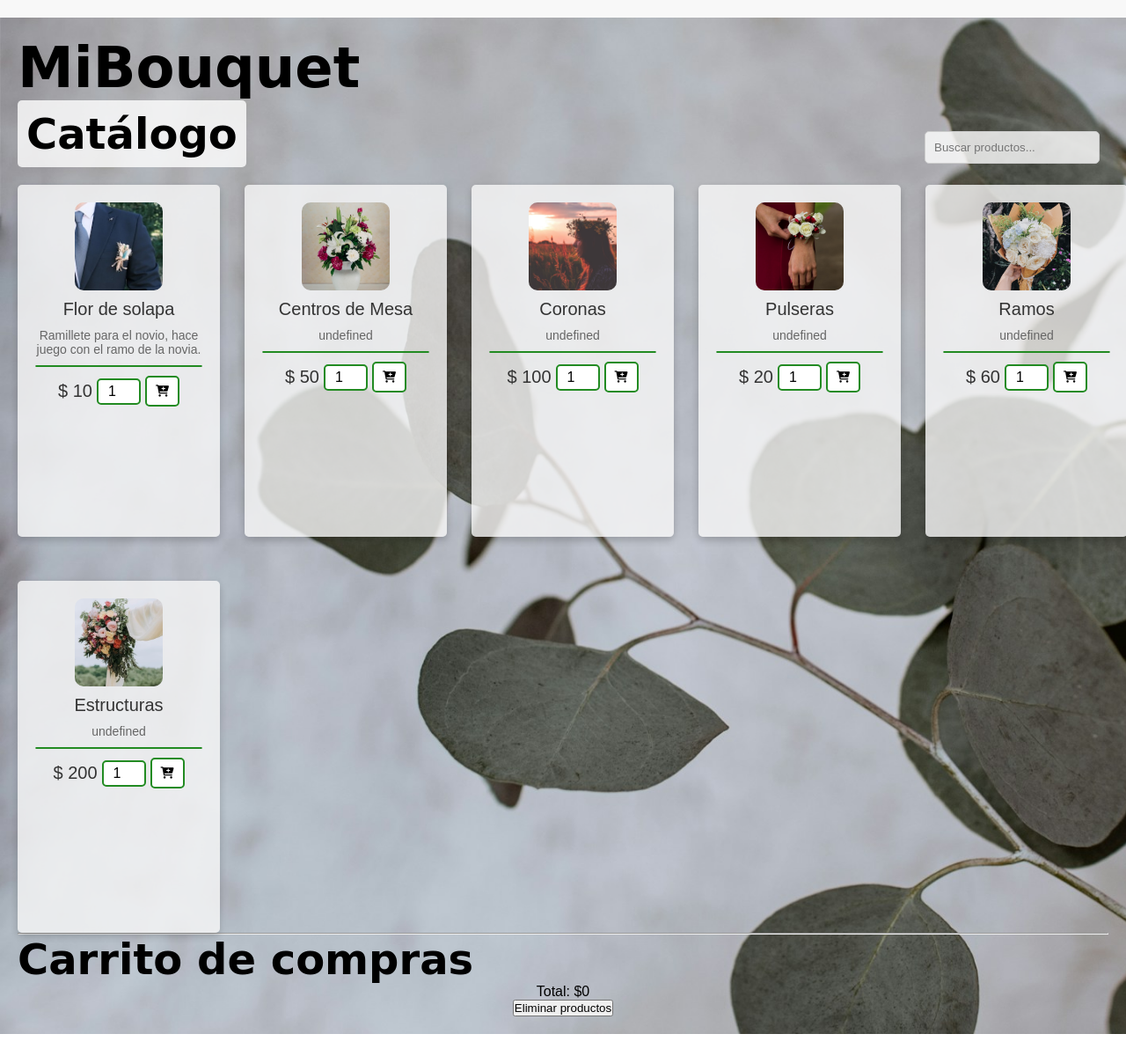
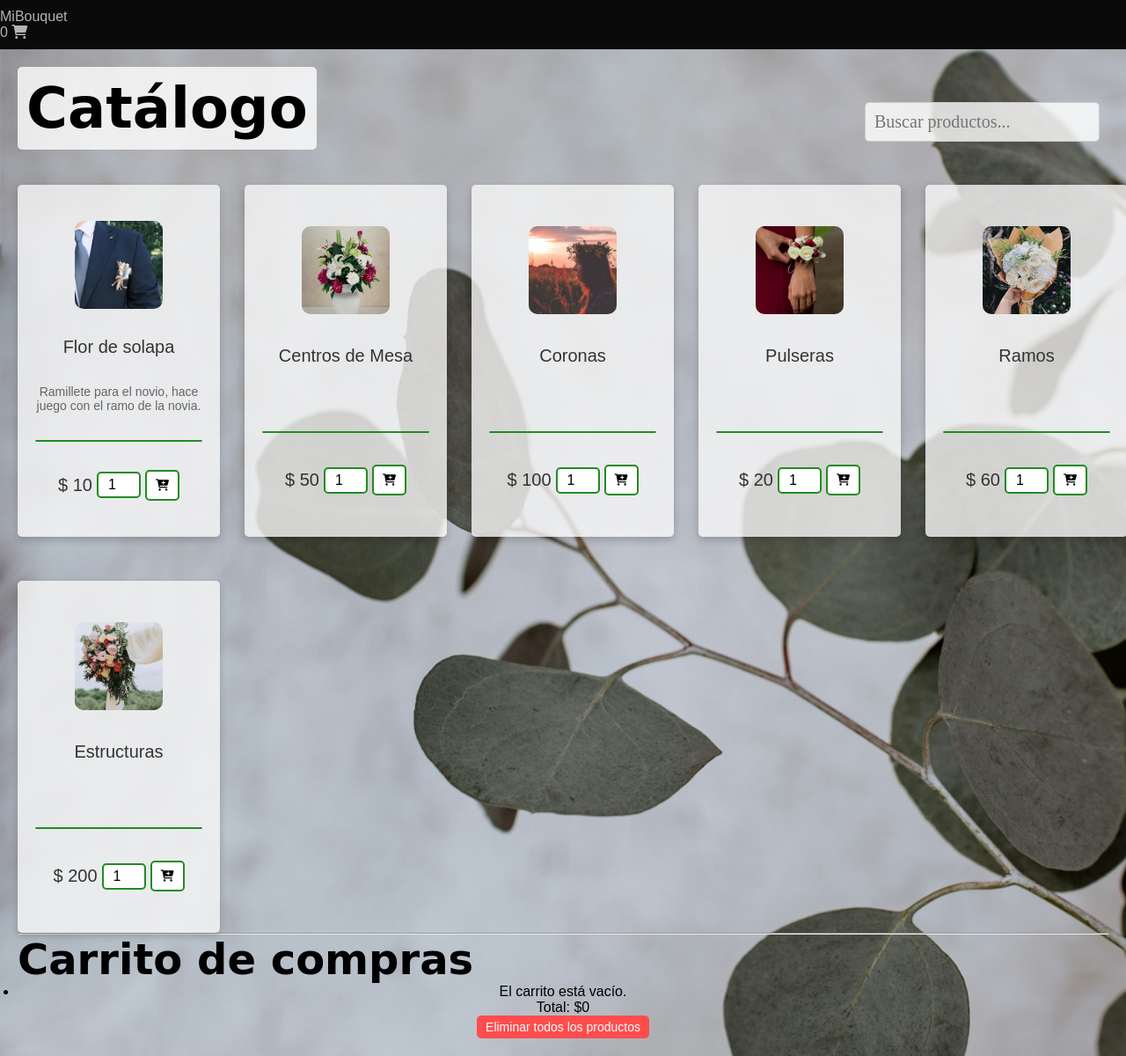
Before and after one commit to juanfierro/JS_PreEntregaFinal_Fierro, a plain HTML site: page index.html in a window 1280 px wide. Shown: the whole page at 88% size. Before the commit the page ends 1175 px from the top, so only its background shows below. Drawn offline with Linux system fonts and the light colour scheme; a web font is replaced by a local one.

Commit message:
mejora en el filtro y estilos de boton de eliminar

```diff
--- a/css/styles.css
+++ b/css/styles.css
@@ -16,8 +16,8 @@ body {
     padding: 0; }
 
 header {
-    background-color: #f8f8f8;
-    color: rgba(8, 7, 7, 0.692);
+    background-color: #0a0a0a;
+    color: rgba(255, 255, 255, 0.692);
     padding: 10px 0;
     box-shadow: 0 2px 4px rgba(0, 0, 0, 0.1); }
 
@@ -28,7 +28,8 @@ main {
 h1 {
     font-family: "Imperial Script", cursive;
     font-size: 4rem;
-    display: flex; }
+    display: flex;
+    padding: 20px; }
 
 h2 {
     font-family: "Imperial Script", cursive;
@@ -53,6 +54,10 @@ h2 {
     background-size: cover;
     background-repeat: no-repeat; }
 
+.fondo-secundario {
+    background-image: url("../assets/img/fondo2.jpg");
+    background-size: cover;
+    background-repeat: no-repeat; }
 
 
 
@@ -61,19 +66,22 @@ h2 {
     display: flex;
     justify-content: space-between;
     align-items: center;
-    margin-bottom: 20px;
+    margin-bottom: 40px;
     flex-direction: row; }
-.search-section h2 {
+.search-section h1 {
     background-color: rgba(255, 255, 255, 0.8);
     border-radius: 5px;
-    padding: 10px; }
+    padding: 10px;}
+
 .search-section input {
     background-color: rgba(255, 255, 255, 0.8);
     border-radius: 5px;
     padding: 10px;
     border: 1px solid #ccc;
     margin-right: 10px;
-    margin-top: 30px; }
+    margin-top: 30px;
+    font-family: "Imperial Script";
+    font-size: 20px; }
 
 
 
@@ -114,7 +122,7 @@ h2 {
     border-radius: 5px;
     display: flex;
     flex-direction: column;
-    justify-content: flex-start;
+    justify-content: space-evenly;
     align-items: center;
     padding: 20px;
     gap: 10px;
@@ -183,3 +191,21 @@ h2 {
     color: #fff; }
 .card .card-footer .card-btn:hover svg {
     fill: #fff; }
+
+
+
+
+/* boton eliminar carrito */
+.eliminar-btn {
+    background-color: #ff4d4d;
+    color: white;
+    border: none;
+    padding: 5px 10px;
+    border-radius: 5px;
+    cursor: pointer;
+    font-size: 14px;
+}
+
+.eliminar-btn:hover {
+    background-color: #ff1a1a;
+}
--- a/index.html
+++ b/index.html
@@ -9,23 +9,28 @@
 </head>
 <body>
     <header>
-
+        <span>MiBouquet</span>
+        <div id="icono-carrito" onclick="">
+            <span id="contador-carrito">0</span>
+            <i class="fas fa-shopping-cart"></i>
+        </div>
     </header>
     <main class="fondo-principal">
-        <h1>MiBouquet</h1>
         <section class="search-section">
-            <h2>Catálogo</h2>
+            <h1>Catálogo</h1>
             <input type="text" id="busqueda" placeholder="Buscar productos...">
         </section>
         <section>
             <div id="productos" class="product-grid"></div>
         </section>
-        <hr>
-        <h2>Carrito de compras</h2>
-        <ul id="carrito"></ul>
-        <p id="total"></p>
+        <section>
+            <hr>
+            <h2>Carrito de compras</h2>
+            <ul id="carrito"></ul>
+            <p id="total"></p>
 
-        <button id="eliminarProductos">Eliminar productos</button>
+            <button id="eliminarProductos" class="eliminar-btn">Eliminar todos los productos</button>
+        </section>
     </main>
     <footer>
 
--- a/js/index.js
+++ b/js/index.js
@@ -12,11 +12,15 @@ function mostrarProductos(filtro = '') {
     const productosDiv = document.getElementById('productos');
     productosDiv.innerHTML = '';
 
-
     const productosFiltrados = productos.filter(producto =>
         producto.nombre.toLowerCase().includes(filtro.toLowerCase())
     );
 
+    // Mensaje vacío si no hay productos filtrados
+    if (productosFiltrados.length === 0) {
+        productosDiv.innerHTML = '<p>No se encontraron productos.</p>';
+        return;
+    }
 
     productosFiltrados.forEach(producto => {
         const div = document.createElement('div');
@@ -26,7 +30,7 @@ function mostrarProductos(filtro = '') {
                     <img src="${producto.imagen}" alt="${producto.nombre}" class="img">
                 </div>
                 <div class="card-title">${producto.nombre}</div>
-                <div class="card-subtitle">${producto.descripcion}</div>
+                <div class="card-subtitle">${producto.descripcion || ''}</div>
                 <hr class="card-divider">
                 <div class="card-footer">
                     <div class="card-price">
@@ -34,14 +38,15 @@ function mostrarProductos(filtro = '') {
                     </div>
                     <div class="card-quantity">
                         <input type="number" class="quantity-input" id="cantidad-${producto.id}" min="1" value="1" style="width: 50px;">
-                        <button onclick="agregarAlCarrito(${producto.id})" class="card-btn"><i class="fas fa-cart-plus"></i> </button>
+                        <button onclick="agregarAlCarrito(${producto.id})" class="card-btn"><i class="fas fa-cart-plus"></i></button>
                     </div>
                 </div>
-                    </div>
+            </div>
         `;
         productosDiv.appendChild(div);
     });
 }
+
 
 
 function agregarAlCarrito(id) {
@@ -59,6 +64,7 @@ function agregarAlCarrito(id) {
 
     localStorage.setItem('carrito', JSON.stringify(carritoActual));
     mostrarCarrito();
+    actualizarContadorCarrito();
 }
 
 
@@ -68,10 +74,21 @@ function mostrarCarrito() {
     carritoList.innerHTML = '';
     let total = 0;
 
+    if (carritoActual.length === 0) {
+        carritoList.innerHTML = '<li>El carrito está vacío.</li>';
+        document.getElementById('total').textContent = 'Total: $0';
+        return;
+    }
+
     carritoActual.forEach((producto) => {
         let li = document.createElement('li');
         li.textContent = `${producto.nombre} - $${producto.precio} x ${producto.cantidad}`;
-        li.innerHTML += `<button onclick="eliminarDelCarrito(${producto.id})">Eliminar producto</button>`;
+        li.innerHTML += `
+            <button class="eliminar-btn" onclick="eliminarDelCarrito(${producto.id})">
+                <i class="fas fa-trash"></i> Eliminar
+            </button>
+        `;
+
         carritoList.appendChild(li);
         total += producto.precio * producto.cantidad;
     });
@@ -84,6 +101,7 @@ function mostrarCarrito() {
 document.getElementById('eliminarProductos').addEventListener('click', () => {
     localStorage.removeItem('carrito');
     mostrarCarrito();
+    actualizarContadorCarrito();
 });
 
 
@@ -92,7 +110,16 @@ function eliminarDelCarrito(id) {
     const nuevoCarrito = carritoActual.filter(producto => producto.id !== id);
     localStorage.setItem('carrito', JSON.stringify(nuevoCarrito));
     mostrarCarrito();
+    actualizarContadorCarrito();
 }
+
+
+function actualizarContadorCarrito() {
+    const carritoActual = JSON.parse(localStorage.getItem('carrito')) || [];
+    const totalProductos = carritoActual.reduce((acc, prod) => acc + prod.cantidad, 0);
+    document.getElementById('contador-carrito').textContent = totalProductos;
+}
+
 
 
 
@@ -103,4 +130,5 @@ document.getElementById('busqueda').addEventListener('input', (e) => {
 document.addEventListener('DOMContentLoaded', () => {
     mostrarProductos();
     mostrarCarrito();
+    actualizarContadorCarrito();
 });
```
